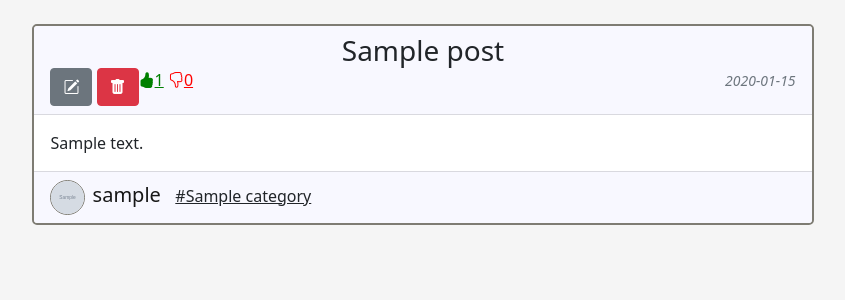
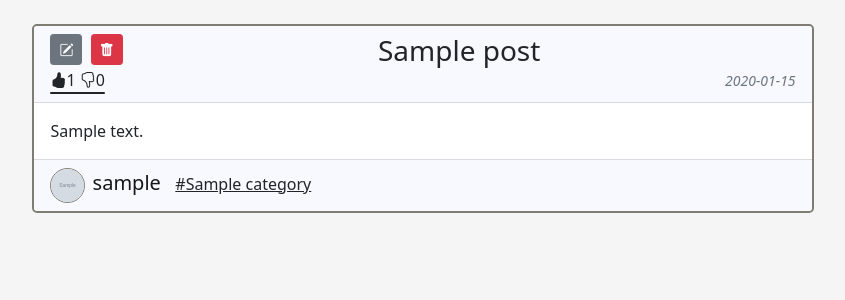
Before and after one commit to vzaliskyi/blog_technological_innovations, a Flask app: page /post/1 in a window 1280 px wide. Shown: the part 62-362 px from the top of the page, without its empty margins (217-1062 px from the left). Run offline with Flask 2, Linux system fonts and the light colour scheme; a user stored in the database is signed in; tables that the repository leaves empty hold one stand-in row (values such as "Sample post"); grey boxes marked "Sample" are stand-in pictures; some libraries are stand-ins or nearby versions.

Commit message:
add like option (intermediate result 2)

```diff
--- a/app/blog/models.py
+++ b/app/blog/models.py
@@ -41,6 +41,14 @@ class Post(db.Model):  # type: ignore
             Like.post_id == self.id,
             Like.status == False).count()
 
+    def get_like_percentage(self):
+        num_of_rates = self.total_likes()+self.total_dislikes()
+        print('get_like_percentage')
+        if num_of_rates == 0:
+            return 50
+        else:
+            return int(self.total_likes() / num_of_rates * 100)
+
     def __repr__(self):
         return f'<Post {self.id} {self.title} >'
 
--- a/app/blog/templates/blog/post_view.html
+++ b/app/blog/templates/blog/post_view.html
@@ -3,19 +3,19 @@
 
   <div class="card mb-3 post-section" style="overflow:auto;margin:auto;width:70%">
     <div class="card-header light-silver-bg">
-      <h3 class="text-center mb-0">{{post.title}}</h3>
       {% if current_user.id == post.user_id %}
         <div class="align-left">
-          <a href="{{url_for('blog_bp_in.post_update', post_id=post.id)}}" class="btn btn-secondary ml-4 " role="button" data-bs-toggle="tooltip" title="Редагувати"><i class="bi bi-pencil-square"></i></a>
-          <button type="button" class="btn btn-danger" data-bs-toggle="modal" data-bs-target="#deleteModal" title="Видалити"><i class="bi bi-trash-fill"></i></button>
+          <a href="{{url_for('blog_bp_in.post_update', post_id=post.id)}}" class="btn btn-secondary ml-4 btn-sm" role="button" data-bs-toggle="tooltip" title="Редагувати"><i class="bi bi-pencil-square"></i></a>&nbsp;
+          <button type="button" class="btn btn-danger btn-sm" data-bs-toggle="modal" data-bs-target="#deleteModal" title="Видалити"><i class="bi bi-trash-fill"></i></button>
         </div>
       {% endif %}
+      <h3 class="text-center mb-0">{{post.title}}</h3>
         <div class="align-left">
-          <a href="{{ url_for('blog_bp_in.rate_action', post_id=post.id, action='like') }}" id='like-btn' class="bi" style="color:green">{{post.total_likes()}}</a>
-          <a href="{{ url_for('blog_bp_in.rate_action', post_id=post.id, action='dislike') }}" id='dislike-btn' class="bi" style="color:red">{{post.total_dislikes()}}</a>
-
-
-
+          <a href="{{ url_for('blog_bp_in.rate_action', post_id=post.id, action='like') }}" id='like-btn' class="bi">{{post.total_likes()}}</a>
+          <a href="{{ url_for('blog_bp_in.rate_action', post_id=post.id, action='dislike') }}" id='dislike-btn' class="bi">{{post.total_dislikes()}}</a>
+          <div class="progress" style="height: 2px;">
+            <div id='likes-percentage' class="progress-bar" role="progressbar" style="background-color:#212529;" aria-valuenow="25" aria-valuemin="0" aria-valuemax="100"></div>
+          </div>
         </div>
       <div class="align-right mb-0">
         <small class="text-muted fst-italic">{{post.created_at}}</small>
@@ -53,20 +53,32 @@
 
 <script>
   $(document).ready(function(){
-    {% if current_user.get_rate_status666(post) %}
-      $("#like-btn").addClass('bi-hand-thumbs-up-fill');
+    // якщо поточний користувач не авторизований або ж даний пост у нього не оцінений
+    {% if not current_user.is_authenticated or current_user.is_rated_post(post) == false %}
+      // то виводимо 'неактивні' кнопки
+      $("#like-btn").addClass('bi-hand-thumbs-up');
+      $("#dislike-btn").addClass('bi-hand-thumbs-down');
+      // якщо користувач - автор даного поста - отже він не може оцінювати його - робимо кнопки неклікабельними
+      {% if current_user.id == post.user_id %}
+        console.log('ELIF');
+        $("#like-btn").addClass('bi-hand-thumbs-up').click(function(evt){evt.preventDefault();});
+        $("#dislike-btn").addClass('bi-hand-thumbs-down').click(function(evt){evt.preventDefault();});
+      {% endif %}
+
+    // якщо користувач авторизований, і даний пост у нього вже є оцінений, то
     {% else %}
-      $("#like-btn").addClass('bi-hand-thumbs-up');
+      // робимо відповідну кнопку активною, а іншу позначаємо як неактивну
+      {% if current_user.get_rate_status(post) == true %}
+        $("#like-btn").addClass('bi-hand-thumbs-up-fill');
+        $("#dislike-btn").addClass('bi-hand-thumbs-down');
+      {% else %}
+        $("#like-btn").addClass('bi-hand-thumbs-up');
+        $("#dislike-btn").addClass('bi-hand-thumbs-down-fill');
+      {% endif %}
+
     {% endif %}
 
-    {% if current_user.get_rate_status666(post) == false %}
-      $("#dislike-btn").addClass('bi-hand-thumbs-down-fill');
-    {% elif current_user.get_rate_status666(post) == true %}
-      $("#dislike-btn").addClass('bi-hand-thumbs-down');
-    {% else %}
-      $("#dislike-btn").addClass('bi-hand-thumbs-down');
-    {% endif %}
-
+    $("#likes-percentage").attr("style", "width:{{post.get_like_percentage()}}%; background-color:#212529;");
   });
 </script>
 {% endblock main %}
--- a/app/blog/views.py
+++ b/app/blog/views.py
@@ -91,11 +91,14 @@ def post_view(post_id):
     return render_template('post_view.html', post=post)
 
 
-@blog_bp.route('/post/<int:post_id>/rate/<action>')
+@blog_bp.route('/post/<int:post_id>/<action>')
 @login_required
 def rate_action(post_id, action):
     post = Post.query.get_or_404(post_id)
-    print('post:', post)
+
+    if current_user.id == post.user_id:
+        abort(403, description="Ви не можете оцінювати власні публікації")
+
     if action == 'like':
         # якщо пост не був оцінений до цього
         if current_user.is_rated_post(post) is False:
--- a/app/static/css/custom.css
+++ b/app/static/css/custom.css
@@ -109,3 +109,37 @@ float:right;
 .light-silver-bg {
     background: #f8f8ff;
 }
+
+#like-btn{
+    color: #212529;
+    text-decoration: none;
+}
+
+#like-btn:hover{
+    color: #8c97a2;
+
+}
+
+#like-btn:active{
+    color: #d2d7db;
+
+}
+
+#dislike-btn{
+    color: #212529;
+    text-decoration: none;
+}
+
+#dislike-btn:hover{
+    color: #8c97a2;
+
+}
+
+#dislike-btn:active{
+    color: #d2d7db;
+
+}
+
+.is-disabled {
+  cursor: not-allowed;
+}
--- a/app/user/models.py
+++ b/app/user/models.py
@@ -70,12 +70,7 @@ class User(db.Model, UserMixin):  # type: ignore
     def change_rate(self, post):
         print('change_rate')
         rate = Like.query.filter_by(user_id=self.id, post_id=post.id).first()
-        if rate.status:
-            print('change_rate False')
-            rate.status = False
-        else:
-            print('change_rate True')
-            rate.status = True
+        rate.status = not rate.status
 
     def unrate_post(self, post):
         print('unrate_post')
@@ -84,23 +79,16 @@ class User(db.Model, UserMixin):  # type: ignore
                 user_id=self.id,
                 post_id=post.id).delete()
 
-    # чи ставив користувач лайки/дизлайки
+    # що поставив користувач? користувач лайки/дизлайки
     def get_rate_status(self, post):
         print('get_rate_status')
-        rate = Like.query.filter(
-            Like.user_id == self.id,
-            Like.post_id == post.id).first().status
-        return rate
-
-    def get_rate_status666(self, post):
-        print('get_rate_status666')
-        if self.is_rated_post(post):
+        if not self.is_rated_post(post):
+            return None
+        else:
             rate = Like.query.filter(
                 Like.user_id == self.id,
                 Like.post_id == post.id).first().status
             return rate
-        else:
-            return None
 
     def is_rated_post(self, post):
         print('is_rated_post')
@@ -108,21 +96,6 @@ class User(db.Model, UserMixin):  # type: ignore
             Like.user_id == self.id,
             Like.post_id == post.id).count() > 0
 
-    #
-    # def is_rated_post(self, post):
-    #     rate = Like.query.filter(
-    #         Like.user_id == self.id,
-    #         Like.post_id == post.id)
-    #     if rate.count() == 0:
-    #         return False, None
-    #     elif rate.count() == 1:
-    #         return True, rate.status
-
-    # def unlike_post(self, post):
-    #     self.unrate_post(post)
-    #
-    # def undislike_post(self, post):
-    #     self.unrate_post(post)
 
 
     def __repr__(self):
```
Also changed, not shown: app/views.py (+10 -1 lines).
